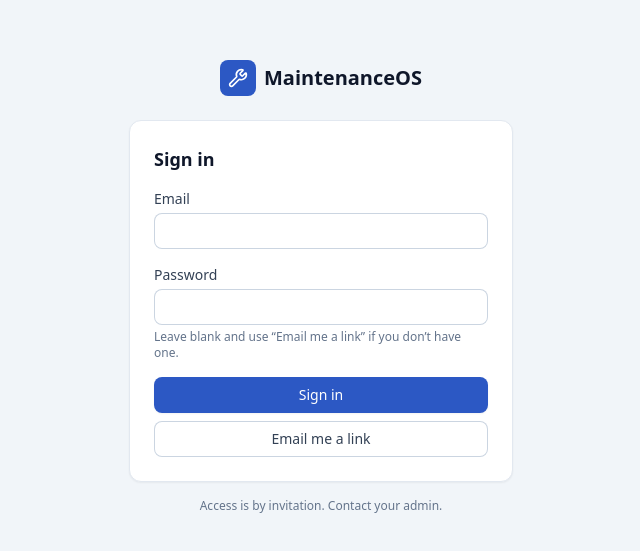
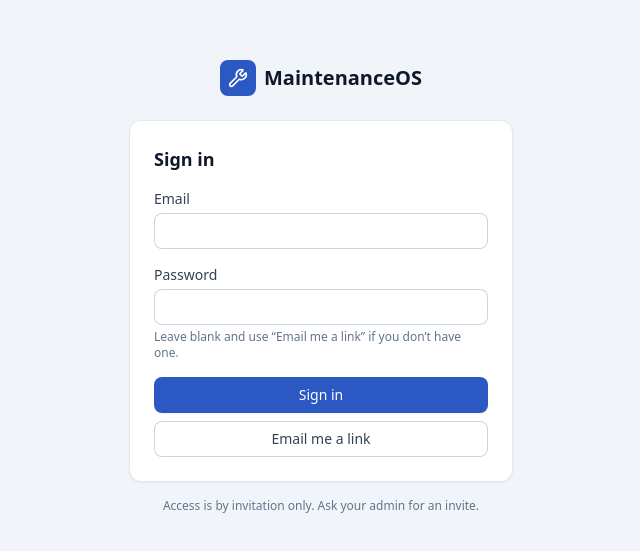
Before and after one commit to shubeghcodes/MaintenanceOS, a Next.js app: page /login in a window 1280 px wide. Shown: the part 113-664 px from the top of the page, without its empty margins (319-959 px from the left). Built offline with nearby package versions, Linux system fonts and the light colour scheme.

Commit message:
Login: clearer invitation-only wording
Co-Authored-By: Claude Sonnet 5.5 <noreply@anthropic.com>
Claude-Session: https://claude.ai/code/session_01CzXWCxnvUp7QQb7snYVztA

```diff
--- a/src/app/login/page.tsx
+++ b/src/app/login/page.tsx
@@ -44,7 +44,7 @@ export default async function LoginPage({ searchParams }: { searchParams: Promis
             </div>
           </form>
         </Card>
-        <p className="mt-4 text-center text-xs text-slate-500">Access is by invitation. Contact your admin.</p>
+        <p className="mt-4 text-center text-xs text-slate-500">Access is by invitation only. Ask your admin for an invite.</p>
       </div>
     </div>
   );
```
